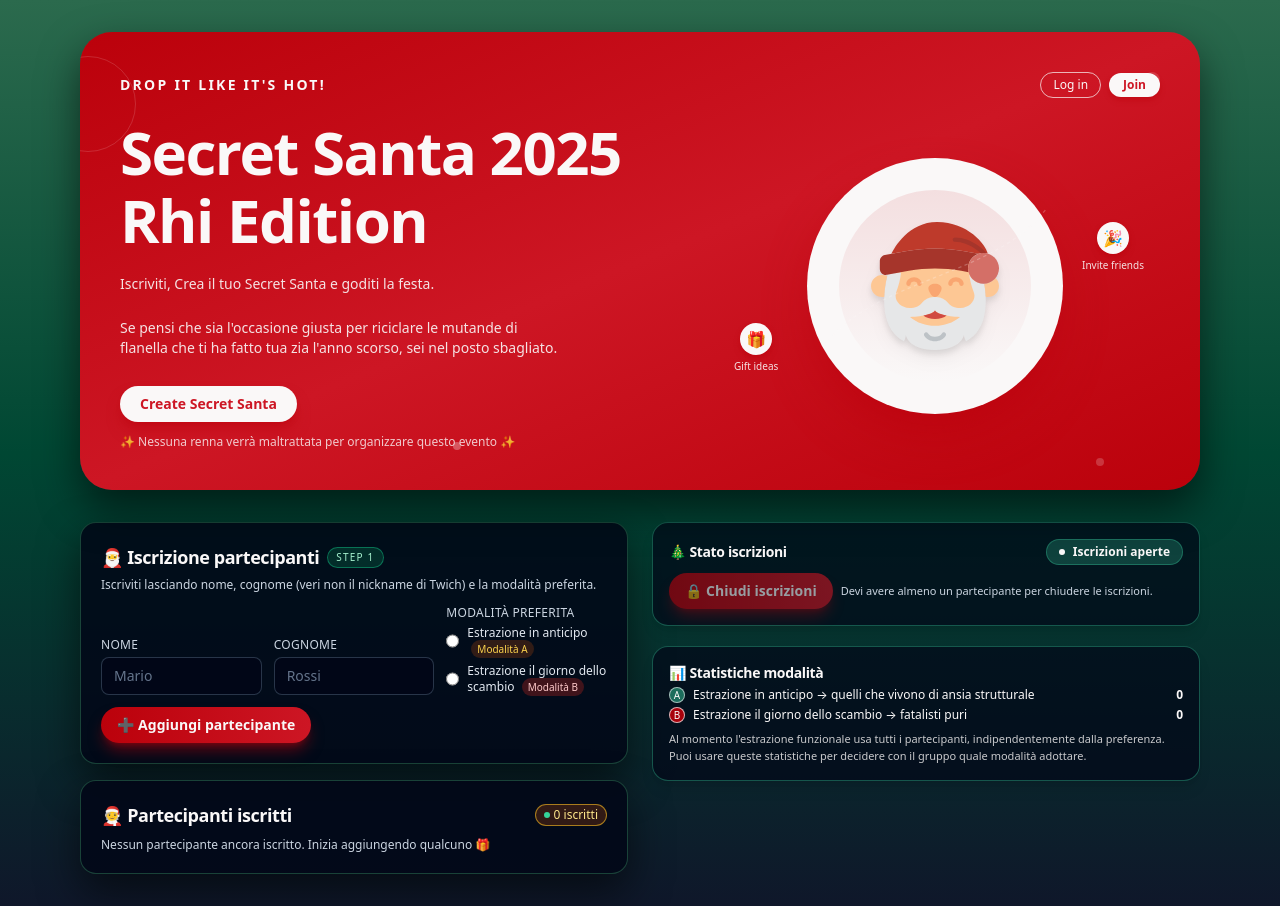
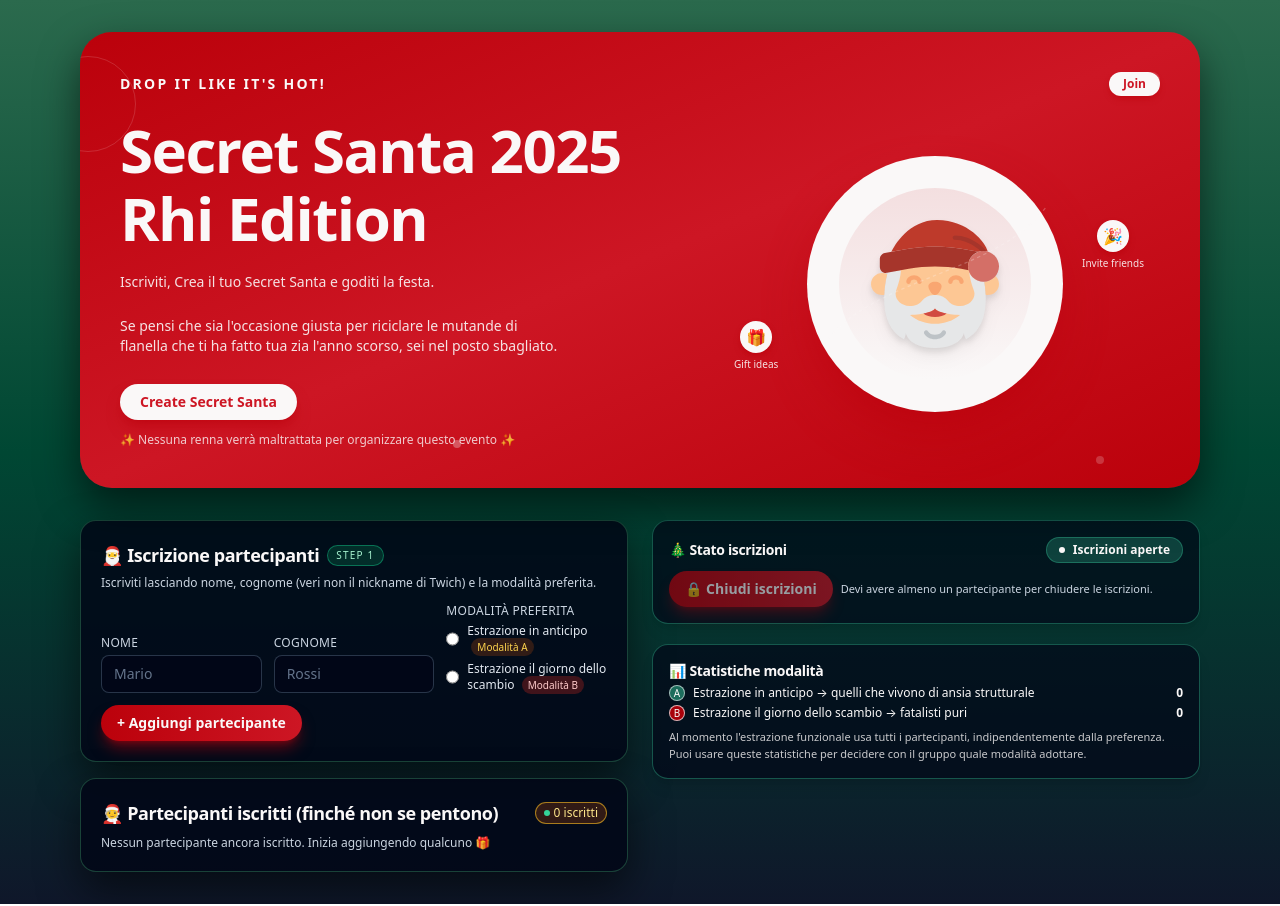
Before and after one commit to ArianoDev/secret-santa, a React (Vite) app: page / in a window 1280 px wide. Built offline with nearby package versions, Linux system fonts and the light colour scheme.

Commit message:
Removed login button

```diff
--- a/src/components/Hero.tsx
+++ b/src/components/Hero.tsx
@@ -18,12 +18,6 @@ const Hero: React.FC = () => {
             Drop it like it's hot!
           </span>
           <div className="flex items-center gap-2">
-            <button
-              type="button"
-              className="rounded-full border border-brightSnow/70 bg-transparent px-3 py-1 text-[11px] md:text-xs font-medium hover:bg-brightSnow/10 transition-colors"
-            >
-              Log in
-            </button>
             <button
               type="button"
               className="rounded-full bg-brightSnow px-3.5 py-1 text-[11px] md:text-xs font-semibold text-flagRed shadow-md shadow-brickEmber/40 hover:bg-brightSnow/90 transition-colors"
--- a/src/components/ParticipantsForm.tsx
+++ b/src/components/ParticipantsForm.tsx
@@ -123,7 +123,7 @@ const ParticipantsForm: React.FC<ParticipantsFormProps> = ({ onAdd, disabled })
 
         <div className="flex items-center md:col-span-2 lg:col-span-3">
           <button type="submit" disabled={disabled} className="btn-primary">
-            ➕ Aggiungi partecipante
+            + Aggiungi partecipante
           </button>
         </div>
       </form>
--- a/src/components/ParticipantsList.tsx
+++ b/src/components/ParticipantsList.tsx
@@ -19,7 +19,7 @@ const ParticipantsList: React.FC<ParticipantsListProps> = ({
     <div className="card mt-4">
       <div className="flex items-center justify-between gap-2 mb-2">
         <h2 className="text-lg font-semibold tracking-tight flex items-center gap-2">
-          🧑‍🎄 Partecipanti iscritti
+          🧑‍🎄 Partecipanti iscritti (finché non se pentono)
         </h2>
         <span className="text-xs text-amber-200 bg-amber-900/40 border border-amber-400/60 rounded-full px-2 py-0.5 flex items-center gap-1">
           <span className="h-1.5 w-1.5 rounded-full bg-emerald-400" />
```
